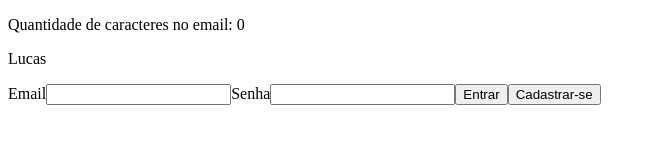
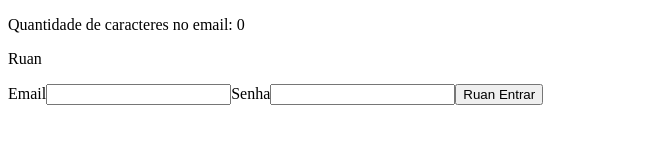
Before and after one commit to RuanF7/aulas, a React (Create React App) app: page /entrar in a window 1280 px wide. Shown: the top 160 px of the page, without its empty margins (0-656 px from the left). Built offline with nearby package versions, Linux system fonts and the light colour scheme.

Commit message:
refactor: useUsuarioLogado e Dashboard

```diff
--- a/src/app/pages/dashboard/Dashboard.tsx
+++ b/src/app/pages/dashboard/Dashboard.tsx
@@ -1,14 +1,25 @@
-import { useContext } from 'react';
+import { useRef } from 'react';
 import { Link } from 'react-router-dom';
-import { UsuarioLogadoContext } from '../../shared/contexts';
+
+import { useUsuarioLogado } from '../../shared/hooks';
 
 export const Dashboard = () => {
-    const usuarioLogadoContext = useContext(UsuarioLogadoContext);
+    const counterRef = useRef(0);
+
+    const {nomeDoUsuario} = useUsuarioLogado ();
+
 
     return (
         <div>
-            <p>{usuarioLogadoContext.nomeDoUsuario}</p>
             <p>Dashboard</p>
+
+            <p>{nomeDoUsuario}</p>
+
+            <p>Contador: {counterRef.current}</p>
+
+            <button onClick={() => counterRef.current++}>Somar</button>
+            <button onClick={() => console.log(counterRef.current)}>Log</button>
+
             <Link to="/entrar">Login</Link>
         </div>
     );
--- a/src/app/pages/login/Login.tsx
+++ b/src/app/pages/login/Login.tsx
@@ -1,13 +1,14 @@
-import { useCallback, useContext, useMemo, useRef, useState } from "react";
-import { UsuarioLogadoContext } from "../../shared/contexts";
+import { useCallback, useMemo, useRef, useState } from "react";
 
+import { useUsuarioLogado } from "../../shared/hooks";
 import { ButtonLogin } from "./components/ButtonLogin";
 import { InputLogin } from "./components/inputLogin";
 
 export const Login = () => {
     const inputPasswordRef = useRef<HTMLInputElement>(null);
 
-    const usuarioLogadoContext = useContext(UsuarioLogadoContext);
+    const { nomeDoUsuario } = useUsuarioLogado();
+
 
     const [email, setEmail] = useState('');
     const [password, setPassword] = useState('');
@@ -25,7 +26,7 @@ export const Login = () => {
         <div>
             <form>
                 <p>Quantidade de caracteres no email: {emailLength}</p>
-                <p>{usuarioLogadoContext.nomeDoUsuario}</p>
+                <p>{nomeDoUsuario}</p>
                 <InputLogin
                     label="Email"
                     value={email}
@@ -44,9 +45,7 @@ export const Login = () => {
                 <ButtonLogin type="button" onClick={handleEntrar}>
                     Entrar
                 </ButtonLogin>
-                <ButtonLogin type="button" onClick={handleEntrar}>
-                    Cadastrar-se
-                </ButtonLogin>
+
             </form>
         </div>
     );
--- a/src/app/pages/login/components/ButtonLogin.tsx
+++ b/src/app/pages/login/components/ButtonLogin.tsx
@@ -1,3 +1,4 @@
+import { useUsuarioLogado } from "../../../shared/hooks";
 
 
 interface IButtonLoginProps {
@@ -11,9 +12,12 @@ interface IButtonLoginProps {
 
 
 export const ButtonLogin: React.FC<IButtonLoginProps> = ({ type, onClick, children}) => {
+
+    const { nomeDoUsuario } = useUsuarioLogado();
+
     return (
         <button type={type} onClick={onClick}>
-            {children}
+          {nomeDoUsuario}  {children}
         </button>
     )
 }
--- a/src/app/shared/contexts/UsuarioLogado.tsx
+++ b/src/app/shared/contexts/UsuarioLogado.tsx
@@ -14,7 +14,7 @@ export const UsuarioLogadoProvider: React.FC <IUsuarioLogadoProviderProps> = ({
   /*const [nome, setNome] = useState ('');*/
 
   return (
-    <UsuarioLogadoContext.Provider value={{nomeDoUsuario:'Lucas'}}>
+    <UsuarioLogadoContext.Provider value={{nomeDoUsuario:'Ruan'}}>
       {children}
     </UsuarioLogadoContext.Provider>
   );
--- /dev/null
+++ b/src/app/shared/hooks/UseUsuarioLogado.ts
@@ -0,0 +1,7 @@
+import { useContext } from "react";
+import { UsuarioLogadoContext } from "../contexts";
+
+export const useUsuarioLogado = () => {
+  const context = useContext(UsuarioLogadoContext);
+  return context;
+}
--- a/src/app/shared/hooks/index.ts
+++ b/src/app/shared/hooks/index.ts
@@ -1 +1 @@
-export {};
+export * from './UseUsuarioLogado';
```
